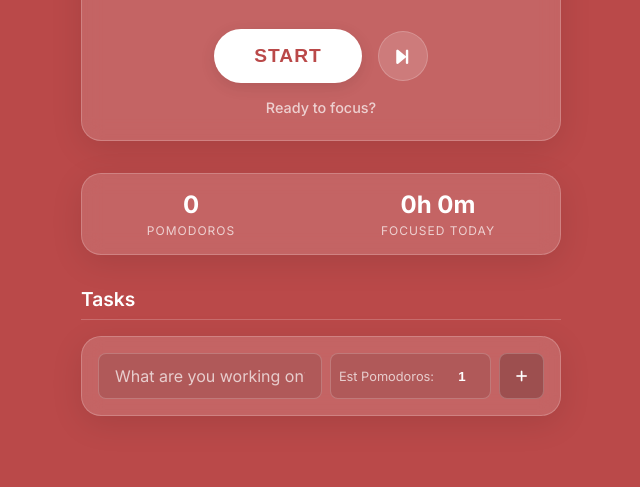
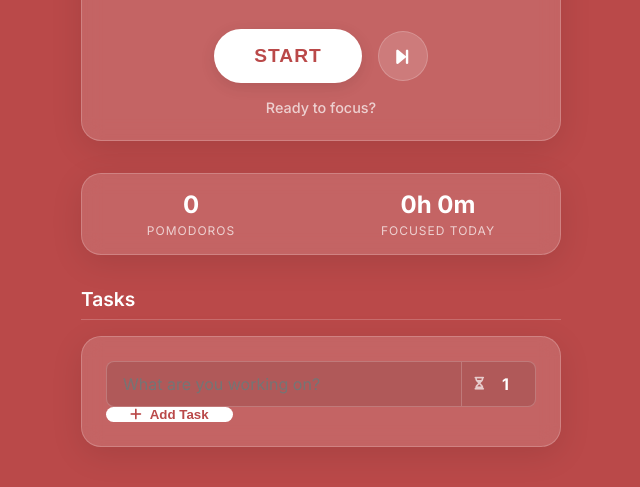
Before and after one commit to jet2511/pomodoro, a website with bundled scripts: page index.html in a window 1280 px wide. Shown: the part 457-944 px from the top of the page, without its empty margins (319-959 px from the left). Before the commit the page ends 921 px from the top, so only its background shows below. Built offline with nearby package versions, Linux system fonts and the light colour scheme; no server answers.

Commit message:
style: refine UI/UX for settings, task form, and auth badge

```diff
--- a/css/modules/modal.css
+++ b/css/modules/modal.css
@@ -20,17 +20,25 @@
 }
 
 .modal-content {
-    background: var(--clr-bg-pomodoro); /* Fallback, overridden by mode */
+    background: var(--clr-bg-pomodoro);
+    /* Fallback, overridden by mode */
     width: 90%;
-    max-width: 400px;
+    max-width: 450px;
     max-height: 90vh;
+    border-radius: 12px;
     overflow-y: auto;
     padding: 0;
     transform: translateY(0);
     transition: transform 0.3s ease;
 }
-body.mode-shortBreak .modal-content { background: var(--clr-bg-short); }
-body.mode-longBreak .modal-content { background: var(--clr-bg-long); }
+
+body.mode-shortBreak .modal-content {
+    background: var(--clr-bg-short);
+}
+
+body.mode-longBreak .modal-content {
+    background: var(--clr-bg-long);
+}
 
 .modal.hidden .modal-content {
     transform: translateY(-20px);
@@ -54,7 +62,7 @@ body.mode-longBreak .modal-content { background: var(--clr-bg-long); }
 }
 
 .setting-section {
-    margin-bottom: 2rem;
+    margin-bottom: 2.5rem;
 }
 
 .setting-section h3 {
@@ -96,8 +104,9 @@ body.mode-longBreak .modal-content { background: var(--clr-bg-long); }
     margin-bottom: 0.5rem;
 }
 
-.modal input[type="number"], .styled-select {
-    background: rgba(0,0,0,0.1);
+.modal input[type="number"],
+.styled-select {
+    background: rgba(0, 0, 0, 0.1);
     border: 1px solid var(--glass-border);
     color: var(--clr-text);
     padding: 0.5rem;
@@ -105,6 +114,7 @@ body.mode-longBreak .modal-content { background: var(--clr-bg-long); }
     font-family: inherit;
     width: 100%;
 }
+
 .inline-input {
     width: 60px !important;
     text-align: center;
@@ -114,6 +124,7 @@ option {
     background: #333;
     color: white;
 }
+
 :root[data-theme="light"] option {
     background: #fff;
     color: #333;
@@ -140,7 +151,7 @@ option {
     left: 0;
     right: 0;
     bottom: 0;
-    background-color: rgba(0,0,0,0.2);
+    background-color: rgba(0, 0, 0, 0.2);
     transition: .4s;
     border: 1px solid var(--glass-border);
 }
@@ -156,11 +167,11 @@ option {
     transition: .4s;
 }
 
-input:checked + .slider {
-    background-color: rgba(255,255,255,0.3);
+input:checked+.slider {
+    background-color: rgba(255, 255, 255, 0.3);
 }
 
-input:checked + .slider:before {
+input:checked+.slider:before {
     transform: translateX(24px);
 }
 
@@ -172,8 +183,13 @@ input:checked + .slider:before {
     border-radius: 50%;
 }
 
-:root[data-theme="light"] .slider:before { background-color: #333; }
-:root[data-theme="light"] input:checked + .slider { background-color: rgba(0,0,0,0.1); }
+:root[data-theme="light"] .slider:before {
+    background-color: #333;
+}
+
+:root[data-theme="light"] input:checked+.slider {
+    background-color: rgba(0, 0, 0, 0.1);
+}
 
 /* Volume Slider */
 .volume-row {
@@ -181,15 +197,17 @@ input:checked + .slider:before {
     align-items: stretch;
     gap: 0.5rem;
 }
+
 .styled-slider {
     -webkit-appearance: none;
     appearance: none;
     width: 100%;
     height: 6px;
     border-radius: 5px;
-    background: rgba(0,0,0,0.2);
+    background: rgba(0, 0, 0, 0.2);
     outline: none;
 }
+
 .styled-slider::-webkit-slider-thumb {
     -webkit-appearance: none;
     appearance: none;
@@ -200,7 +218,9 @@ input:checked + .slider:before {
     cursor: pointer;
 }
 
-:root[data-theme="light"] .styled-slider::-webkit-slider-thumb { background: #333; }
+:root[data-theme="light"] .styled-slider::-webkit-slider-thumb {
+    background: #333;
+}
 
 .modal-footer {
     padding: 1.5rem;
--- a/css/modules/tasks.css
+++ b/css/modules/tasks.css
@@ -21,48 +21,66 @@
     font-weight: 600;
 }
 
-.task-form {
+.task-input-wrapper {
     display: flex;
-    flex-wrap: wrap;
-    gap: 0.5rem;
-    padding: 1rem;
-    margin-bottom: 1rem;
+    flex: 1;
+    background: rgba(0, 0, 0, 0.1);
+    border: 1px solid var(--glass-border);
+    border-radius: 8px;
+    overflow: hidden;
+    transition: var(--transition-smooth);
+}
+
+.task-input-wrapper:focus-within {
+    border-color: rgba(255, 255, 255, 0.5);
+    background: rgba(0, 0, 0, 0.15);
+}
+
+:root[data-theme="light"] .task-input-wrapper:focus-within {
+    border-color: rgba(0, 0, 0, 0.3);
 }
 
 .task-form input[type="text"] {
     flex: 1;
-    min-width: 200px;
-    background: rgba(0, 0, 0, 0.1);
-    border: 1px solid var(--glass-border);
+    background: transparent;
+    border: none;
     padding: 0.75rem 1rem;
-    border-radius: 8px;
     color: var(--clr-text);
     font-family: inherit;
     font-size: 1rem;
 }
 
-.task-form input[type="text"]::placeholder {
+.task-form input[type="text"]:focus {
+    outline: none;
+    background: transparent;
+}
+
+.est-pomodoros-inline {
+    display: flex;
+    align-items: center;
+    gap: 0.25rem;
+    padding: 0 0.75rem;
+    border-left: 1px solid var(--glass-border);
     color: var(--clr-text-muted);
 }
 
-.task-form input[type="text"]:focus {
-    outline: none;
-    border-color: rgba(255, 255, 255, 0.5);
-    background: rgba(0, 0, 0, 0.15);
+.est-pomodoros-inline i {
+    font-size: 0.8rem;
 }
 
-:root[data-theme="light"] .task-form input[type="text"]:focus {
-    border-color: rgba(0, 0, 0, 0.3);
+.est-pomodoros-inline input {
+    width: 35px;
+    background: transparent;
+    border: none;
+    color: var(--clr-text);
+    font-weight: bold;
+    text-align: center;
+    font-family: inherit;
+    font-size: 1rem;
 }
 
-.est-pomodoros {
-    display: flex;
-    align-items: center;
-    gap: 0.5rem;
-    background: rgba(0, 0, 0, 0.1);
-    padding: 0 0.5rem;
-    border-radius: 8px;
-    border: 1px solid var(--glass-border);
+.est-pomodoros-inline input:focus {
+    outline: none;
 }
 
 .est-pomodoros label {
@@ -92,17 +110,36 @@ input[type=number]::-webkit-outer-spin-button {
 }
 
 .add-btn {
-    background: rgba(0, 0, 0, 0.2);
-    color: var(--clr-text);
-    border: 1px solid var(--glass-border);
-    width: 45px;
+    background: var(--clr-text);
+    color: var(--clr-bg-pomodoro);
+    border: none;
+    padding: 0 1.5rem;
+    font-weight: 700;
     border-radius: 8px;
     cursor: pointer;
     transition: var(--transition-smooth);
+    display: flex;
+    align-items: center;
+    gap: 0.5rem;
+    white-space: nowrap;
+}
+
+body.mode-shortBreak .add-btn {
+    color: var(--clr-bg-short);
+}
+
+body.mode-longBreak .add-btn {
+    color: var(--clr-bg-long);
+}
+
+:root[data-theme="light"] .add-btn {
+    background: #333;
+    color: white;
 }
 
 .add-btn:hover {
-    background: rgba(255, 255, 255, 0.3);
+    transform: translateY(-2px);
+    box-shadow: 0 4px 10px rgba(0, 0, 0, 0.2);
 }
 
 .task-list {
--- a/index.html
+++ b/index.html
@@ -85,14 +85,17 @@
                 </div>
 
                 <form id="add-task-form" class="task-form glass-panel">
-                    <input type="text" id="task-input" placeholder="What are you working on?" required
-                        autocomplete="off">
-                    <div class="est-pomodoros">
-                        <label for="est-pomodoros-input">Est Pomodoros:</label>
-                        <input type="number" id="est-pomodoros-input" min="1" max="10" value="1" required>
+                    <div class="task-input-wrapper">
+                        <input type="text" id="task-input" placeholder="What are you working on?" required
+                            autocomplete="off">
+                        <div class="est-pomodoros-inline">
+                            <i class="fa-solid fa-hourglass-half"></i>
+                            <input type="number" id="est-pomodoros-input" min="1" max="10" value="1" required
+                                title="Estimated Pomodoros">
+                        </div>
                     </div>
-                    <button type="submit" class="add-btn" aria-label="Add Task"><i
-                            class="fa-solid fa-plus"></i></button>
+                    <button type="submit" class="add-btn" aria-label="Add Task"><i class="fa-solid fa-plus"></i> Add
+                        Task</button>
                 </form>
 
                 <div class="task-list" id="task-list">
@@ -217,6 +220,7 @@
 
             <div class="modal-body auth-body">
                 <div id="auth-logged-out-view">
+                    <div class="dev-badge"><i class="fa-solid fa-hammer"></i> Tính năng đang phát triển</div>
                     <p class="auth-description">Sign in to sync your tasks and settings across devices.</p>
 
                     <button id="google-login-btn" class="auth-provider-btn google-btn">
```
Also changed, not shown: css/modules/auth.css (+81 -18 lines), tests/features.spec.js (+56 -1 lines).
